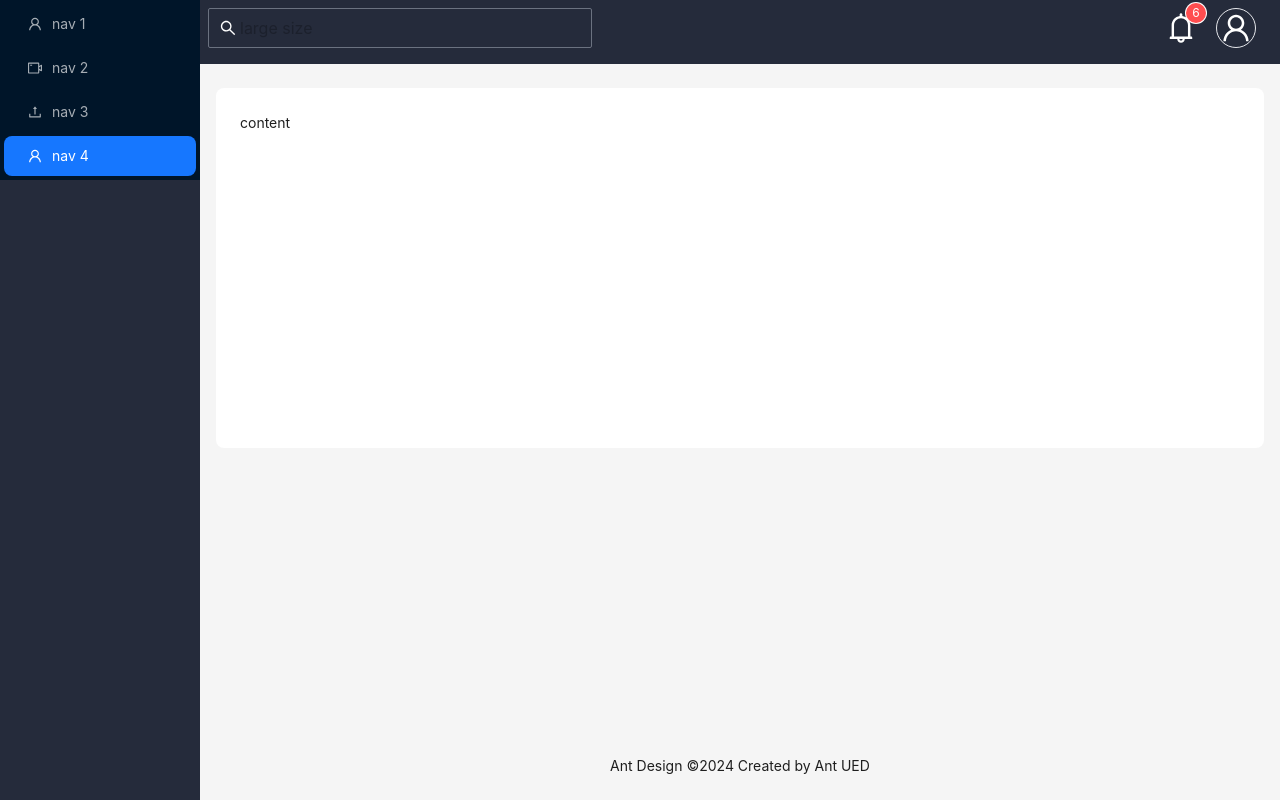
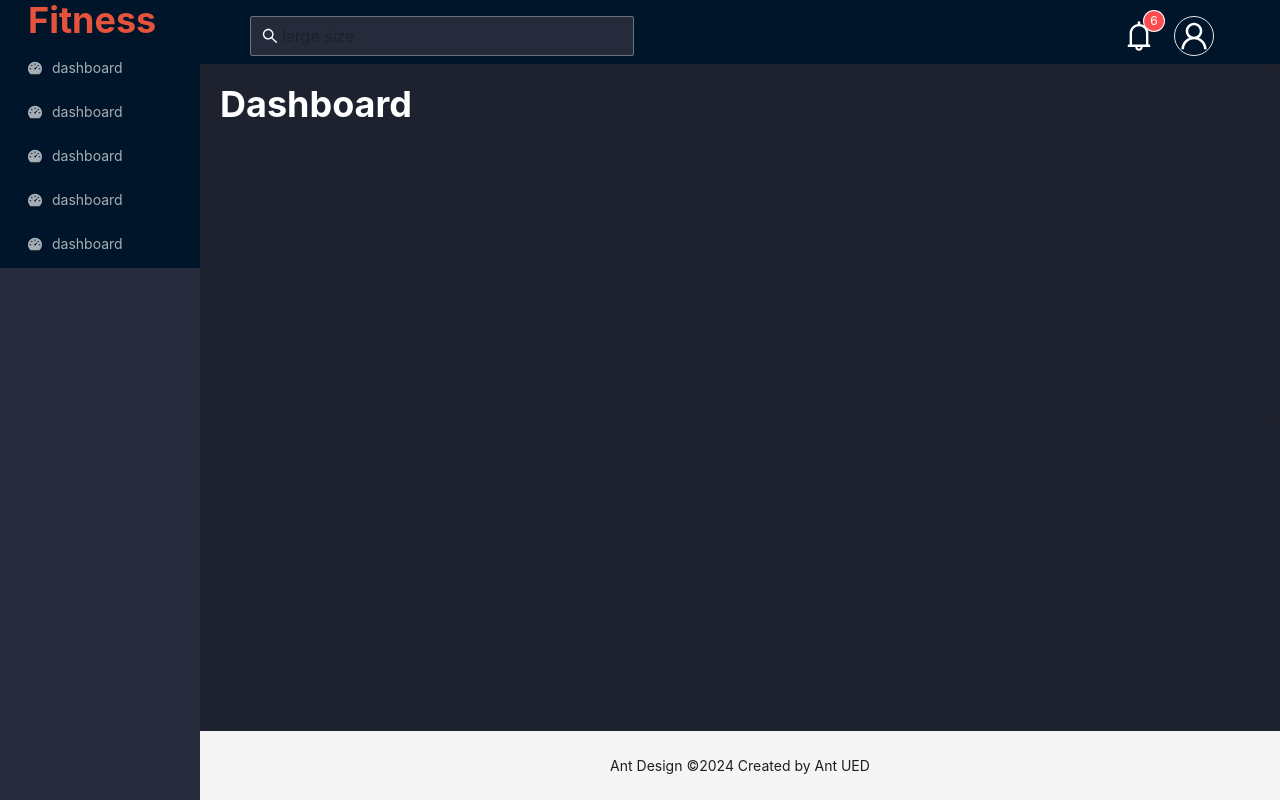
Before and after one commit to Mahedihasanimam/fitness, a Next.js app: page /dashboard in a window 1280 px wide. Built offline with nearby package versions, Linux system fonts and the light colour scheme.

Commit message:
sidebar added

```diff
--- a/src/app/dashboard/page.js
+++ b/src/app/dashboard/page.js
@@ -1,27 +1,41 @@
-'use client'
-import React from 'react';
-import { BellOutlined, NotificationFilled, SearchOutlined, UploadOutlined, UserOutlined, VideoCameraOutlined } from '@ant-design/icons';
-import { Badge, Flex, Input, Layout, Menu, Space, theme } from 'antd';
-import Search from 'antd/es/transfer/search';
+"use client";
+
+import React from "react";
+
+import image1 from "../../../public/image/Fitness.png"
+import {
+  BellOutlined,
+  DashboardFilled,
+  NotificationFilled,
+  SearchOutlined,
+  UploadOutlined,
+  UserOutlined,
+  VideoCameraOutlined,
+} from "@ant-design/icons";
+import { Badge, Flex, Image, Input, Layout, Menu, Space, theme } from "antd";
+import Search from "antd/es/transfer/search";
 const { Header, Content, Footer, Sider } = Layout;
-const items = [UserOutlined, VideoCameraOutlined, UploadOutlined, UserOutlined].map(
-  (icon, index) => ({
+const items = [
+  UserOutlined,
+  VideoCameraOutlined,
+  UploadOutlined,
+  UserOutlined,
+].map((icon, index) => ({
   key: String(index + 1),
   icon: React.createElement(icon),
   label: `nav ${index + 1}`,
-  }),
-);
+}));
 
 const page = () => {
   const {
     token: { colorBgContainer, borderRadiusLG },
   } = theme.useToken();
   return (
-      <Layout className='h-screen'>
+    <Layout className="h-screen">
       <Sider
         breakpoint="lg"
         collapsedWidth="0"
-          className='bg-[#252B3B]'
+        className="bg-[#252B3B]"
         onBreakpoint={(broken) => {
           console.log(broken);
         }}
@@ -30,50 +44,102 @@ const page = () => {
         }}
       >
         <div className="demo-logo-vertical" />
-          <Menu theme="dark" mode="inline" defaultSelectedKeys={['4']} items={items} />
+        <Menu
+          theme="dark"
+          mode="inline"
+          defaultSelectedKeys={["4"]}
+
+          items={[
+            {
+                label:<label className="text-4xl font-bold text-[#E6533C] ">Fitness</label>
+
+            },
+            {
+                label:'dashboard',
+                icon:<DashboardFilled/>,
+                key:'/dashboard'
+            },
+            {
+                label:'dashboard',
+                icon:<DashboardFilled/>,
+                key:'/dashboard'
+            },
+            {
+                label:'dashboard',
+                icon:<DashboardFilled/>,
+                key:'/dashboard'
+            },
+            {
+                label:'dashboard',
+                icon:<DashboardFilled/>,
+                key:'/dashboard'
+            },
+            {
+                label:'dashboard',
+                icon:<DashboardFilled/>,
+                key:'/dashboard'
+            },
+          ]}
+        />
       </Sider>
       <Layout>
-          <Header
+        <div className="bg-[#252B3B]">
+        <Header className="py-4"
+
+       >
+         <Flex justify="space-between" align="center" >
+           <Input
              style={{
-              padding: 8,
-
-
-              background: '#252B3B',
-
+               background: "#252B3B",
+               color: "white",
+               "--placeholder-color": "white",
              }}
-          >
-            <Flex justify='space-between' align='center'>
-            <Input placeholder="large size" size="large" style={{background:'#252B3B',color:'white'}} className='border border-gray-500 rounded-sm  placeholder:text-white max-w-sm'  prefix={<SearchOutlined />} />
+             placeholder="large size"
+             size="large"
+             className="border border-gray-500 rounded-sm  placeholder:text-white max-w-sm"
+             prefix={<SearchOutlined />}
+           />
 
            <Space>
-            <Flex justify='space-between' align='center' className='px-4' gap={20}>
-            <Badge count={6} >
-            <BellOutlined style={{color:"white",fontSize:30}} />
+             <Flex
+               justify="space-between"
+               align="center"
+               className="px-4"
+               gap={20}
+             >
+               <Badge count={6}>
+                 <BellOutlined style={{ color: "white", fontSize: 30 }} />
                </Badge>
-            <UserOutlined className='border p-1 rounded-full'  style={{color:"white",fontSize:30}}/>
+               <UserOutlined
+                 className="border p-1 rounded-full"
+                 style={{ color: "white", fontSize: 30 }}
+               />
              </Flex>
            </Space>
          </Flex>
        </Header>
+        </div>
         <Content
           style={{
-              margin: '24px 16px 0',
+
+            background:'#1E222E'
           }}
         >
           <div
             style={{
-                padding: 24,
+              background:'#1E222E',
               minHeight: 360,
-                background: colorBgContainer,
+             color:'white',
+             padding:20,
               borderRadius: borderRadiusLG,
             }}
           >
-              content
+            <h1 className="text-4xl font-bold">Dashboard</h1>
           </div>
         </Content>
         <Footer
           style={{
-              textAlign: 'center',
+            textAlign: "center",
           }}
         >
           Ant Design ©{new Date().getFullYear()} Created by Ant UED
```
Also changed, not shown: public/image/Fitness.png (added). Lines whose indentation alone changed are shown as unchanged.
